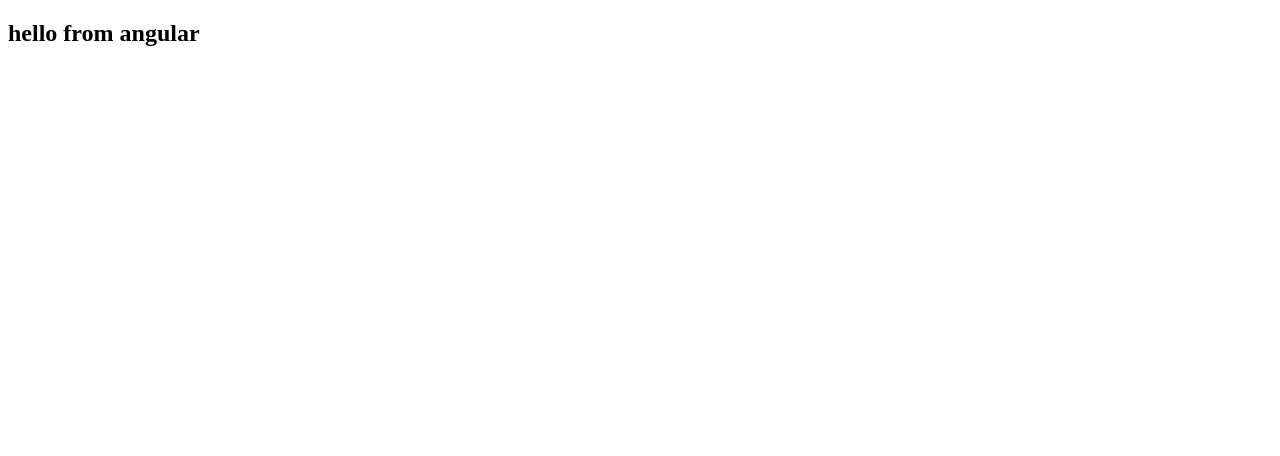
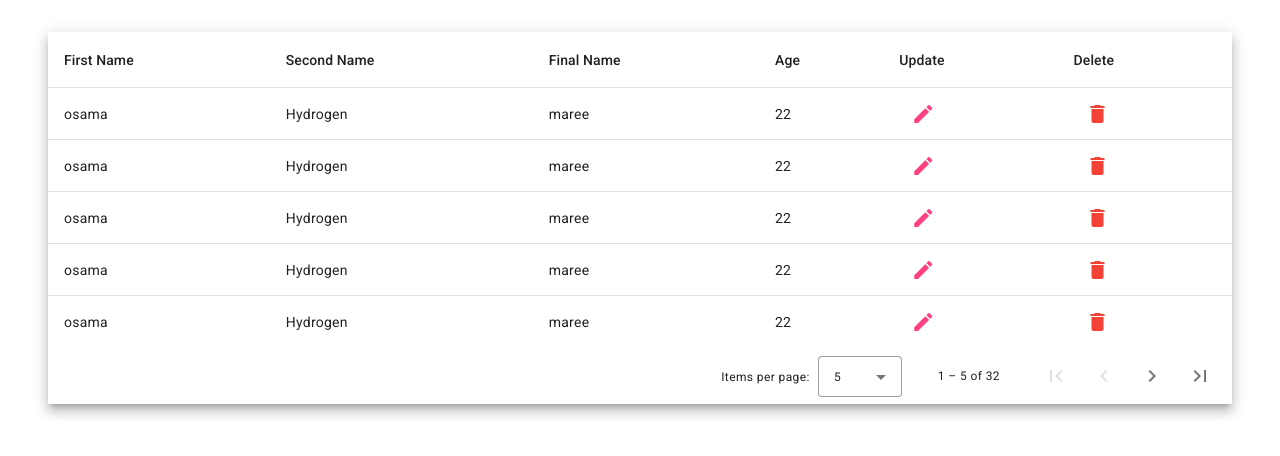
Before and after one commit to osama-maree/task-1, an Angular app: page / in a window 1280 px wide. Shown: the top 456 px of the page. Built offline with nearby package versions, Linux system fonts and the light colour scheme.

Commit message:
TASK-1:2- Add Names Grid

```diff
--- a/angular.json
+++ b/angular.json
@@ -25,6 +25,7 @@
               "src/assets"
             ],
             "styles": [
+              "@angular/material/prebuilt-themes/indigo-pink.css",
               "src/styles.css"
             ],
             "scripts": []
@@ -87,6 +88,7 @@
               "src/assets"
             ],
             "styles": [
+              "@angular/material/prebuilt-themes/indigo-pink.css",
               "src/styles.css"
             ],
             "scripts": []
--- a/package.json
+++ b/package.json
@@ -11,10 +11,12 @@
   "private": true,
   "dependencies": {
     "@angular/animations": "^15.2.0",
+    "@angular/cdk": "^15.2.9",
     "@angular/common": "^15.2.0",
     "@angular/compiler": "^15.2.0",
     "@angular/core": "^15.2.0",
     "@angular/forms": "^15.2.0",
+    "@angular/material": "^15.2.9",
     "@angular/platform-browser": "^15.2.0",
     "@angular/platform-browser-dynamic": "^15.2.0",
     "@angular/router": "^15.2.0",
--- a/src/app/app.component.html
+++ b/src/app/app.component.html
@@ -1 +1 @@
-<h2>hello from angular</h2>
+<app-table></app-table>
--- /dev/null
+++ b/src/app/table/table.component.css
@@ -0,0 +1,3 @@
+.parent{
+  padding: 2rem 3rem;
+}
--- /dev/null
+++ b/src/app/table/table.component.html
@@ -0,0 +1,70 @@
+<div class="parent">
+  <div class="mat-elevation-z8">
+    <table [dataSource]="dataSource" mat-table>
+      <!-- First Name Column -->
+      <ng-container matColumnDef="firstName">
+        <th *matHeaderCellDef mat-header-cell>First Name</th>
+        <td *matCellDef="let element" mat-cell>
+          {{ element.firstName }}
+        </td>
+      </ng-container>
+
+      <!-- Second Name Column -->
+      <ng-container matColumnDef="secondName">
+        <th *matHeaderCellDef mat-header-cell>Second Name</th>
+        <td *matCellDef="let element" mat-cell>
+          {{ element.secondName }}
+        </td>
+      </ng-container>
+
+      <!-- Final Name Column -->
+      <ng-container matColumnDef="finalName">
+        <th *matHeaderCellDef mat-header-cell>Final Name</th>
+        <td *matCellDef="let element" mat-cell>
+          {{ element.finalName }}
+        </td>
+      </ng-container>
+
+      <!-- Age Column -->
+      <ng-container matColumnDef="Age">
+        <th *matHeaderCellDef mat-header-cell>Age</th>
+        <td *matCellDef="let element" mat-cell>
+          {{ element.Age }}
+        </td>
+      </ng-container>
+      <!-- Update Column -->
+      <ng-container matColumnDef="update">
+        <th *matHeaderCellDef mat-header-cell>Update</th>
+        <td *matCellDef="let element" mat-cell>
+          <button (click)="updateRow(element)" mat-icon-button>
+            <mat-icon color="accent">edit</mat-icon>
+          </button>
+        </td>
+      </ng-container>
+
+      <!-- Delete Column -->
+      <ng-container matColumnDef="delete">
+        <th *matHeaderCellDef mat-header-cell>Delete</th>
+        <td *matCellDef="let element" mat-cell>
+          <button
+            (click)="deleteRow(element)"
+            mat-icon-button
+          >
+            <mat-icon color="warn">delete</mat-icon>
+          </button>
+        </td>
+      </ng-container>
+      <tbody>
+        <tr *matHeaderRowDef="displayedColumns" mat-header-row></tr>
+        <tr *matRowDef="let row; columns: displayedColumns" mat-row></tr>
+      </tbody>
+    </table>
+
+    <mat-paginator
+      [pageSizeOptions]="[5, 10, 20]"
+      showFirstLastButtons
+      aria-label="Select page of periodic elements"
+    >
+    </mat-paginator>
+  </div>
+</div>
--- /dev/null
+++ b/src/app/table/table.component.ts
@@ -0,0 +1,78 @@
+import { AfterViewInit, Component, ViewChild } from '@angular/core';
+import { MatPaginator } from '@angular/material/paginator';
+import { MatTableDataSource } from '@angular/material/table';
+
+/**
+ * @title Table with pagination
+ */
+@Component({
+  selector: 'app-table',
+  templateUrl: './table.component.html',
+  styleUrls: ['./table.component.css'],
+})
+export class TableComponent implements AfterViewInit {
+  displayedColumns: string[] = [
+    'firstName',
+    'secondName',
+    'finalName',
+    'Age',
+    'update',
+    'delete',
+  ];
+  dataSource = new MatTableDataSource<PeriodicElement>(ELEMENT_DATA);
+
+  @ViewChild(MatPaginator) paginator!: MatPaginator;
+
+  ngAfterViewInit() {
+    this.dataSource.paginator = this.paginator;
+  }
+  updateRow(row: any): void {
+    console.log('Update row:', row);
+  }
+
+  deleteRow(row: any): void {
+    console.log('Delete row:', row);
+  }
+}
+
+export interface PeriodicElement {
+  firstName: string;
+  secondName: string;
+  finalName: string;
+  Age: number;
+}
+
+const ELEMENT_DATA: PeriodicElement[] = [
+  { firstName: 'osama', secondName: 'Hydrogen', finalName: 'maree', Age: 22 },
+  { firstName: 'osama', secondName: 'Hydrogen', finalName: 'maree', Age: 22 },
+  { firstName: 'osama', secondName: 'Hydrogen', finalName: 'maree', Age: 22 },
+  { firstName: 'osama', secondName: 'Hydrogen', finalName: 'maree', Age: 22 },
+  { firstName: 'osama', secondName: 'Hydrogen', finalName: 'maree', Age: 22 },
+  { firstName: 'osama', secondName: 'Hydrogen', finalName: 'maree', Age: 22 },
+  { firstName: 'osama', secondName: 'Hydrogen', finalName: 'maree', Age: 22 },
+  { firstName: 'osama', secondName: 'Hydrogen', finalName: 'maree', Age: 22 },
+  { firstName: 'osama', secondName: 'Hydrogen', finalName: 'maree', Age: 22 },
+  { firstName: 'osama', secondName: 'Hydrogen', finalName: 'maree', Age: 22 },
+  { firstName: 'osama', secondName: 'Hydrogen', finalName: 'maree', Age: 22 },
+  { firstName: 'osama', secondName: 'Hydrogen', finalName: 'maree', Age: 22 },
+  { firstName: 'osama', secondName: 'Hydrogen', finalName: 'maree', Age: 22 },
+  { firstName: 'osama', secondName: 'Hydrogen', finalName: 'maree', Age: 22 },
+  { firstName: 'osama', secondName: 'Hydrogen', finalName: 'maree', Age: 22 },
+  { firstName: 'osama', secondName: 'Hydrogen', finalName: 'maree', Age: 22 },
+  { firstName: 'osama', secondName: 'Hydrogen', finalName: 'maree', Age: 22 },
+  { firstName: 'osama', secondName: 'Hydrogen', finalName: 'maree', Age: 22 },
+  { firstName: 'osama', secondName: 'Hydrogen', finalName: 'maree', Age: 22 },
+  { firstName: 'osama', secondName: 'Hydrogen', finalName: 'maree', Age: 22 },
+  { firstName: 'osama', secondName: 'Hydrogen', finalName: 'maree', Age: 22 },
+  { firstName: 'osama', secondName: 'Hydrogen', finalName: 'maree', Age: 22 },
+  { firstName: 'osama', secondName: 'Hydrogen', finalName: 'maree', Age: 22 },
+  { firstName: 'osama', secondName: 'Hydrogen', finalName: 'maree', Age: 22 },
+  { firstName: 'osama', secondName: 'Hydrogen', finalName: 'maree', Age: 22 },
+  { firstName: 'osama', secondName: 'Hydrogen', finalName: 'maree', Age: 22 },
+  { firstName: 'osama', secondName: 'Hydrogen', finalName: 'maree', Age: 22 },
+  { firstName: 'osama', secondName: 'Hydrogen', finalName: 'maree', Age: 22 },
+  { firstName: 'osama', secondName: 'Hydrogen', finalName: 'maree', Age: 22 },
+  { firstName: 'osama', secondName: 'Hydrogen', finalName: 'maree', Age: 22 },
+  { firstName: 'osama', secondName: 'Hydrogen', finalName: 'maree', Age: 22 },
+  { firstName: 'osama', secondName: 'Hydrogen', finalName: 'maree', Age: 22 },
+];
--- a/src/index.html
+++ b/src/index.html
@@ -6,8 +6,11 @@
   <base href="/">
   <meta name="viewport" content="width=device-width, initial-scale=1">
   <link rel="icon" type="image/x-icon" href="favicon.ico">
+  <link rel="preconnect" href="https://fonts.gstatic.com">
+  <link href="https://fonts.googleapis.com/css2?family=Roboto:wght@300;400;500&display=swap" rel="stylesheet">
+  <link href="https://fonts.googleapis.com/icon?family=Material+Icons" rel="stylesheet">
 </head>
-<body>
+<body class="mat-typography">
   <app-root></app-root>
 </body>
 </html>
--- a/src/styles.css
+++ b/src/styles.css
@@ -1 +1,4 @@
 /* You can add global styles to this file, and also import other style files */
+
+html, body { height: 100%; }
+body { margin: 0; font-family: Roboto, "Helvetica Neue", sans-serif; }
```
Also changed, not shown: src/app/Material.Module.ts (added, +16 -0 lines), src/app/app.module.ts (+7 -3 lines), 1 other file (tests, documents, lock files or other folders).
